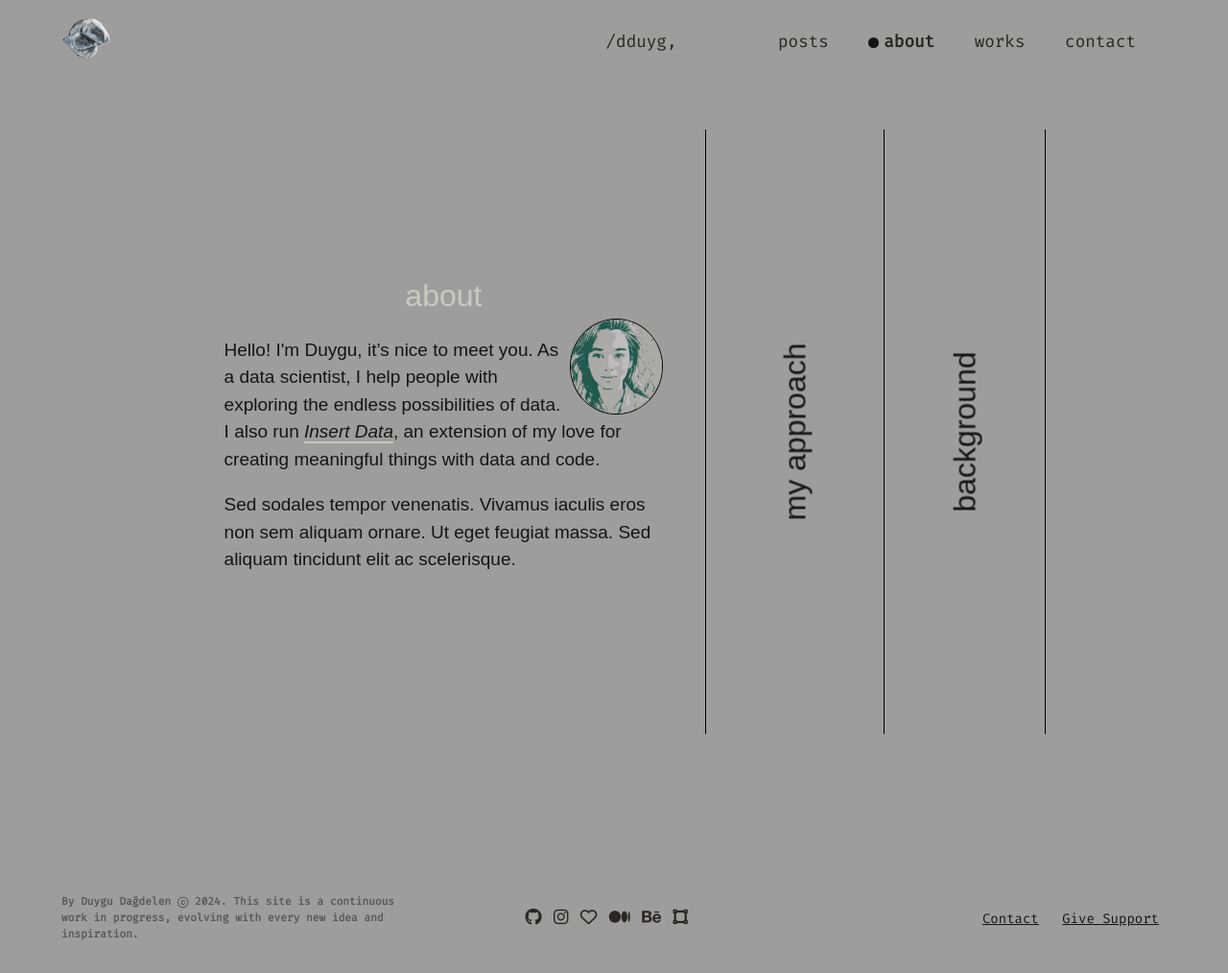
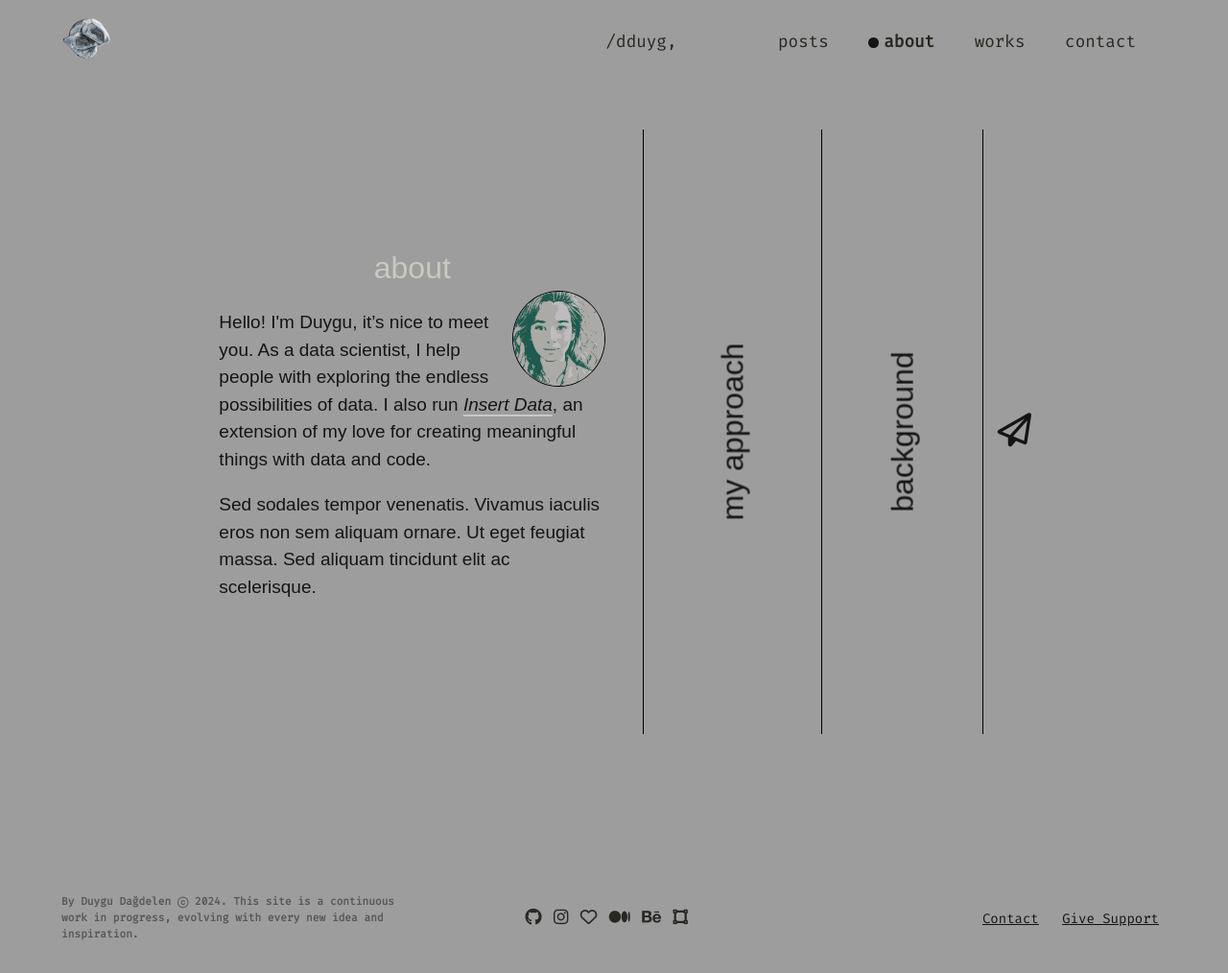
Before and after one commit to dduyg/duuuy, a Jekyll site: the page built from about.html, in a window 1280 px wide. Shown: the whole page at 96% size. Built offline with Jekyll 4.4.1, drawn with Linux system fonts in a browser that asks for light colours; nearby versions of some CDN libraries; some web fonts are replaced.

Commit message:
Update about-panel.html

```diff
--- a/_includes/about-panel.html
+++ b/_includes/about-panel.html
@@ -20,6 +20,15 @@
     <header>background</header>
     <div class="content">
       <p>Lorem ipsum dolor sit amet, consectetur adipiscing elit. Vestibulum sed consectetur mauris, vel consectetur mi. Fusce volutpat lorem id cursus iaculis. Vivamus eget lobortis libero. Sed sodales tempor venenatis. Vivamus iaculis eros non sem aliquam ornare. Ut eget feugiat massa. Morbi condimentum, neque vitae vestibulum hendrerit, tortor metus vulputate augue, ut lacinia turpis sem sed dolor. Sed aliquam tincidunt elit ac scelerisque. Donec eleifend libero nisl, feugiat vulputate enim elementum consequat. Nullam scelerisque lorem fringilla urna ullamcorper consectetur.</p>
+    </div>
+  </section>
+  <section id="contact" class="panel-inactive">
+    <header>
+      <i class="far fa-paper-plane"></i>
+    </header>
+    <div class="content">
+      <p>Whether you want to know more about my work or me, ask me a question, maybe share or discuss interesting thoughts, ideas, projects or just like to say hi, please don't hesitate to contact me. You can send me a DM or reach me via email. I would be happy to hear from you.</p>
+      <p>As a social creature, I love to talk with others and exchange thoughts and ideas. Every conversation is a unique opportunity to learn, grow and create something new.</p>
     </div>
   </section>
 <script>
```
